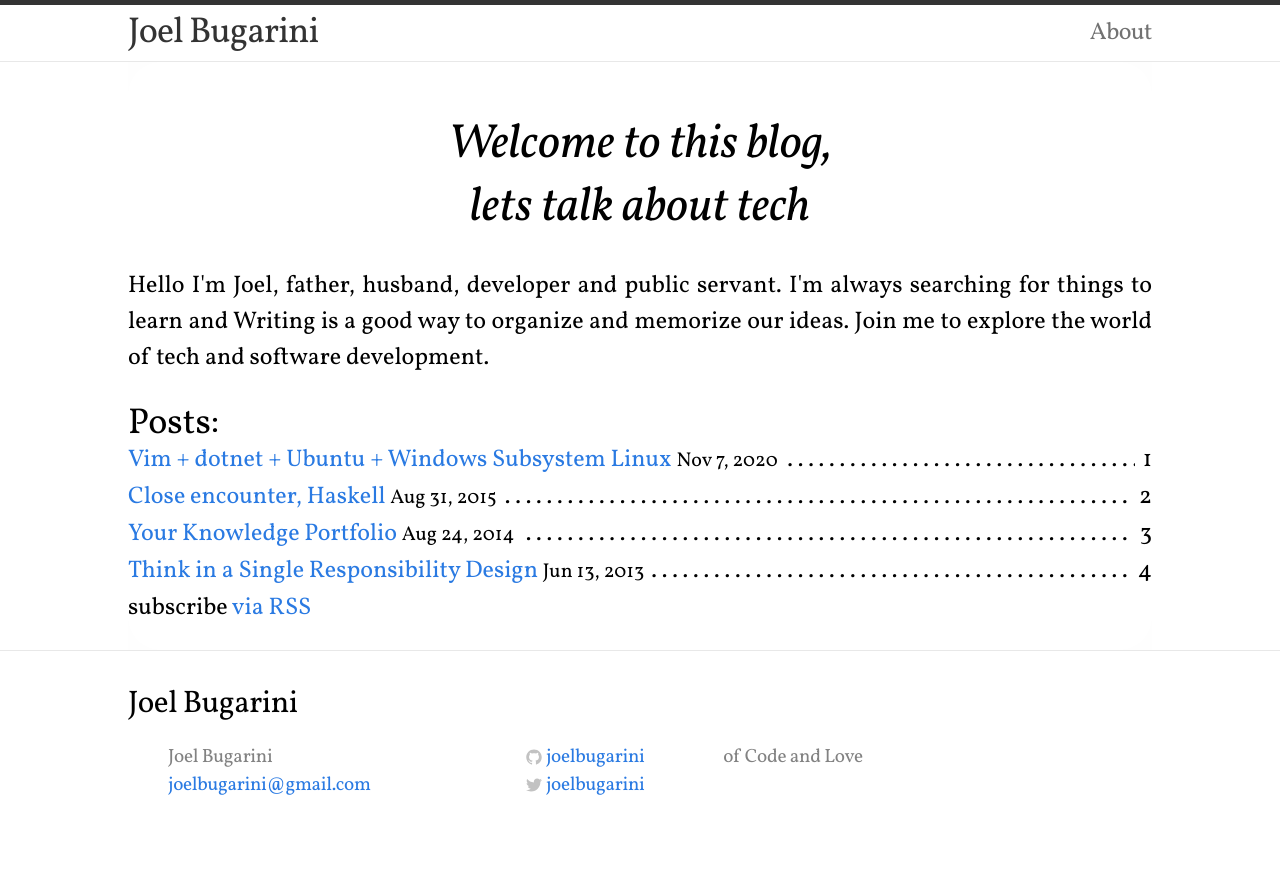
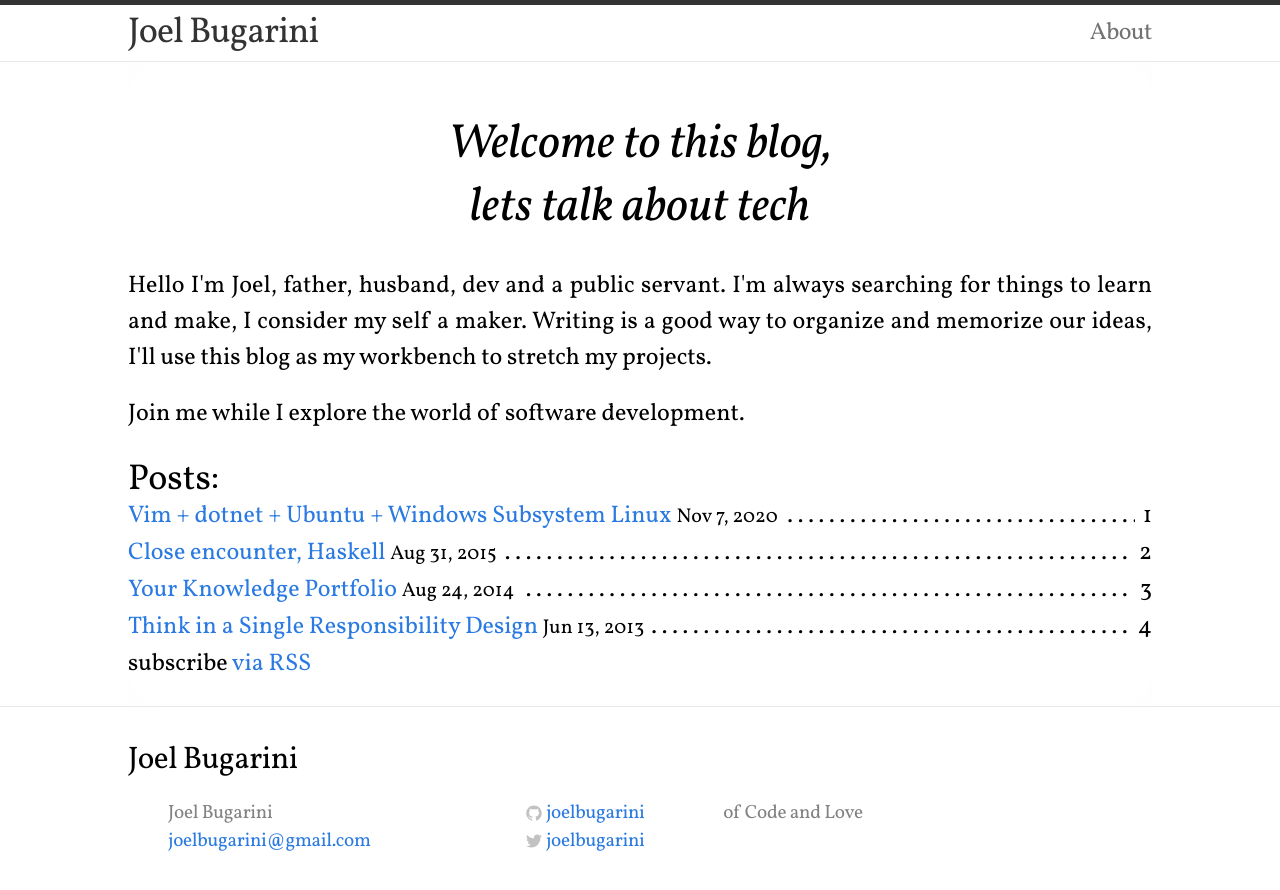
Before and after one commit to joelbugarini/joelbugarini.github.io, a Jekyll site: the page built from index.html, in a window 1280 px wide. Shown: the top 890 px of the page. Built offline with Jekyll 4.4.1, drawn with Linux system fonts in a browser that asks for light colours.

Commit message:
Update index.html

```diff
--- a/index.html
+++ b/index.html
@@ -10,7 +10,8 @@ layout: default
         </div>
     </div>
     <div class="post-content">
-      <p>Hello I'm Joel, father, husband, developer and public servant. I'm always searching for things to learn and Writing is a good way to organize and memorize our ideas. Join me to explore the world of tech and software development.</p>
+      <p> Hello I'm Joel, father, husband, dev and a public servant. I'm always searching for things to learn and make, I consider my self a maker. Writing is a good way to organize and memorize our ideas, I'll use this blog as my workbench to stretch my projects. </p>
+      <p> Join me while I explore the world of software development. </p>
     </div>
 
     <h2>Posts:</h2>
```
